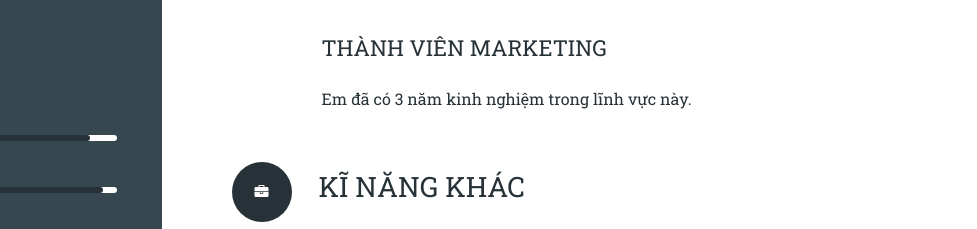
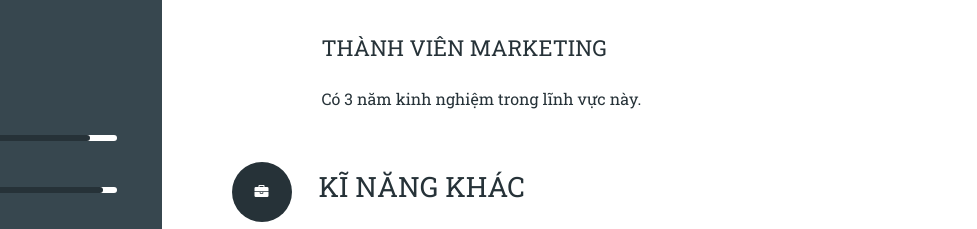
Before and after one commit to levannam1012102/levannam1012102.github.io, a plain HTML site: page index.html in a window 1280 px wide. Shown: the part 919-1148 px from the top of the page, 303-1280 px from the left. Drawn offline with Linux system fonts and the light colour scheme.

Commit message:
sửa kinh nghiệm

```diff
--- a/index.html
+++ b/index.html
@@ -167,7 +167,7 @@
 
 						</div>
 						<div class="module__content">
-							<p> Em đã có 3 năm kinh nghiệm trong lĩnh vực này.</p>
+							<p> Có 3 năm kinh nghiệm trong lĩnh vực này.</p>
 						</div>
 					</div><!-- End .module #8 -->
 				</div><!-- End .section__content -->
```
